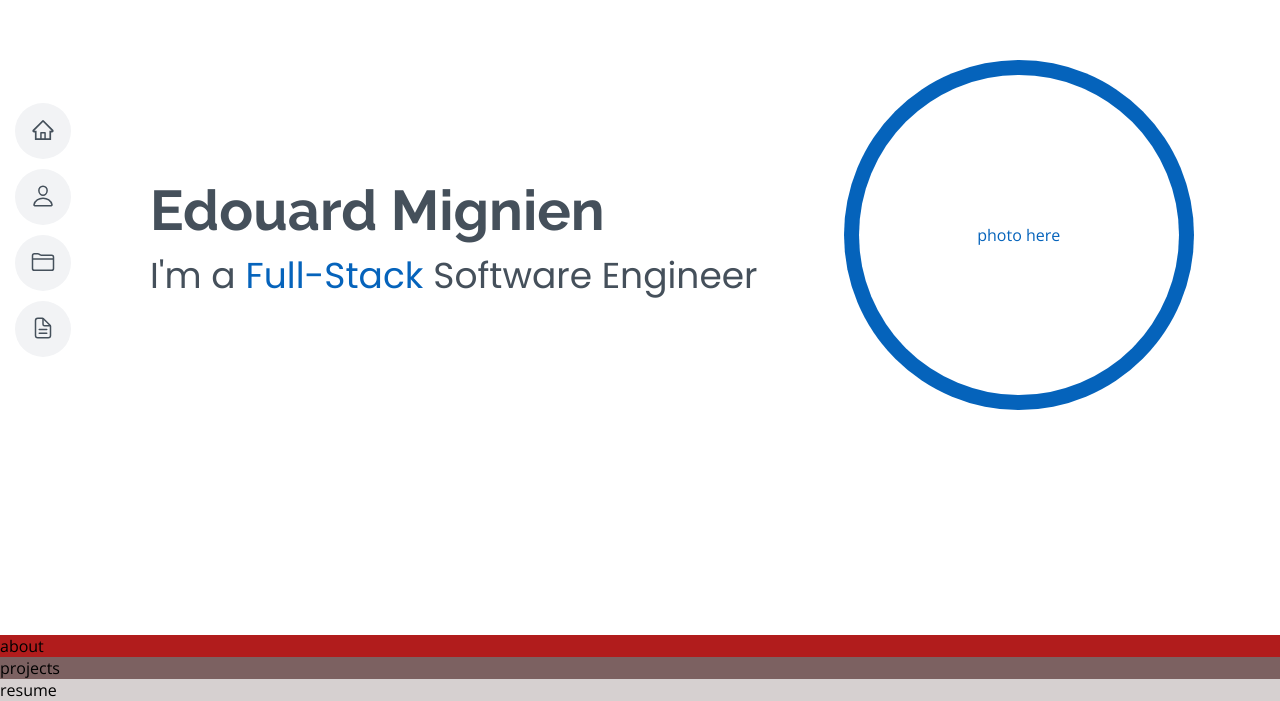
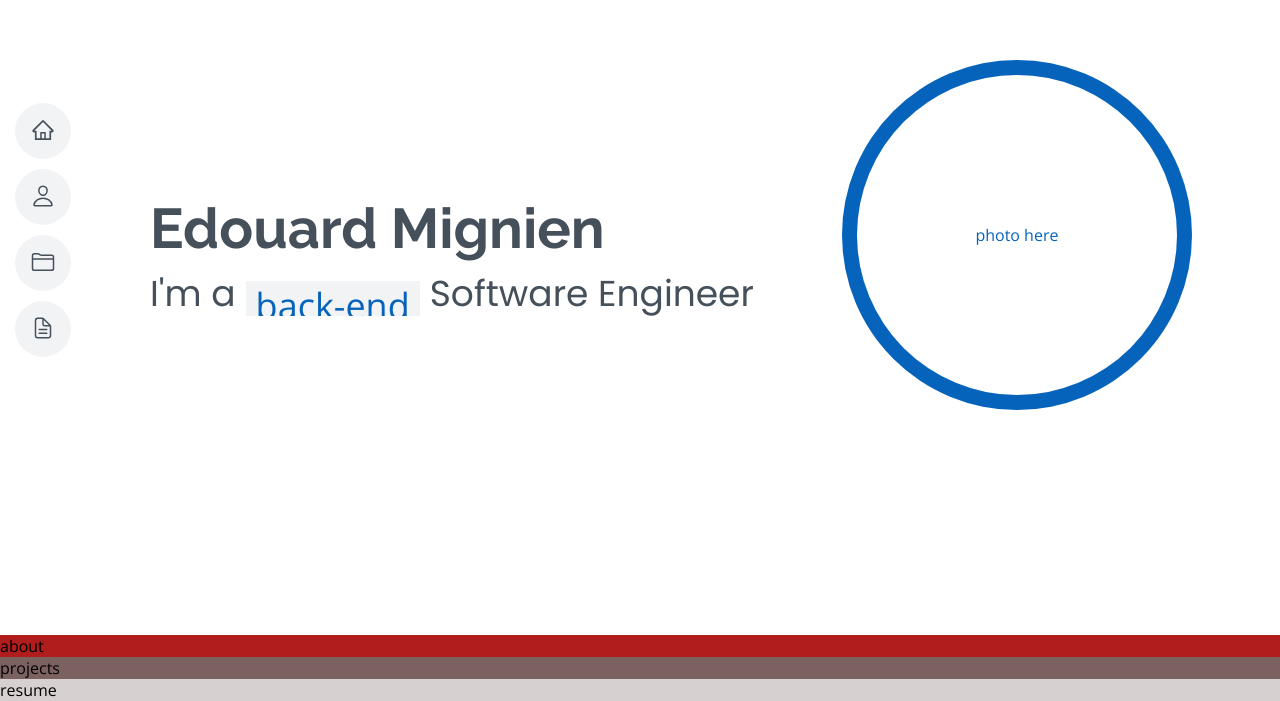
Before and after one commit to Edouard-M/Portfolio_Website, a React (Create React App) app in the folder website/: page / in a window 1280 px wide. Shown: the part 165-866 px from the top of the page. Built offline with nearby package versions, Linux system fonts and the light colour scheme.

Commit message:
Add animation

```diff
--- a/website/src/App.css
+++ b/website/src/App.css
@@ -3,6 +3,7 @@
     --color-text: #45505B;
     --color-white: #FFFFFF;
     --color-debug: #006400;
+    --color-grey: #f2f3f5;
   }
 
 html{
@@ -63,7 +64,7 @@ body {
 .navbar-item{
     --text-display: none;
     color: var(--color-text);
-    background: #f2f3f5;
+    background: var(--color-grey);
     display: flex;
     flex-direction:row;
     -ms-flex-align: center;
@@ -205,8 +206,42 @@ body {
   white-space: nowrap;
 }
 
-#container {
-  filter: url(#threshold) blur(0.6px);
+.home-animation {
+  height:50px;
+  overflow:hidden;
+  margin-left: 10px;
+  margin-right: 10px;
+  font-family: "Open Sans", sans-serif;
+}
+
+.home-animation > div > div {
+  margin-bottom: 2.81rem;
+  padding-left: 10px;
+  padding-right: 10px;
+  display:inline-block;
+}
+
+.home-animation div:first-child {
+  animation: text-animation 8s infinite;
+}
+
+.first div {
+  background-color: var(--color-main);
+  color: var(--color-white);
+}
+.second div {
+  background-color: var(--color-grey);
+  color: var(--color-main);
+}
+
+@keyframes text-animation {
+  0% {margin-top: 0;}
+  16.6% {margin-top: 0;}
+  33% {margin-top: -5.62rem;}
+  50% {margin-top: -5.62rem;}
+  66.6% {margin-top:  -5.62rem;}
+  83% {margin-top: 0;}
+  100% {margin-top: 0;}
 }
 
 
--- a/website/src/components/Home.js
+++ b/website/src/components/Home.js
@@ -1,4 +1,6 @@
 import React from 'react'
+
+//<p className='home-full-stack'> Full-Stack </p>
 
 function Home() {
   return (
@@ -6,7 +8,14 @@ function Home() {
         <div className='home-left'>
             <div className='home-content-left'>
                 <h1 className='home-name'> Edouard Mignien</h1>
-                <div className='home-me'>I'm a <p className='home-full-stack'> Full-Stack </p> Software Engineer</div>
+                <div className='home-me'>
+                    I'm a
+                    <section className="home-animation">
+                        <div className="first"><div>full-stack</div></div>
+                        <div className="second"><div>back-end</div></div>
+                    </section>
+                    Software Engineer
+                </div>
             </div>
         </div>
         <div className='home-right'>
```
